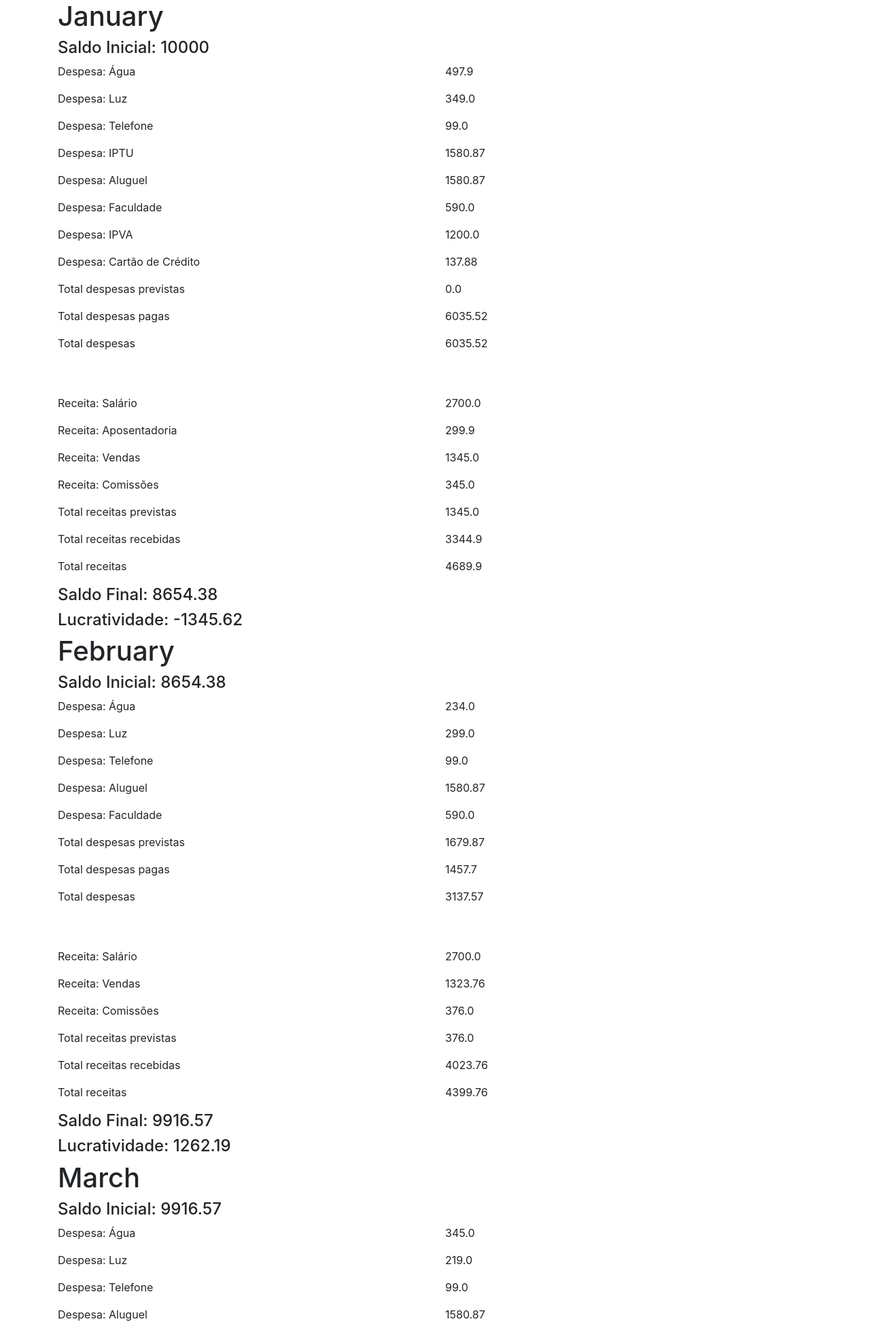
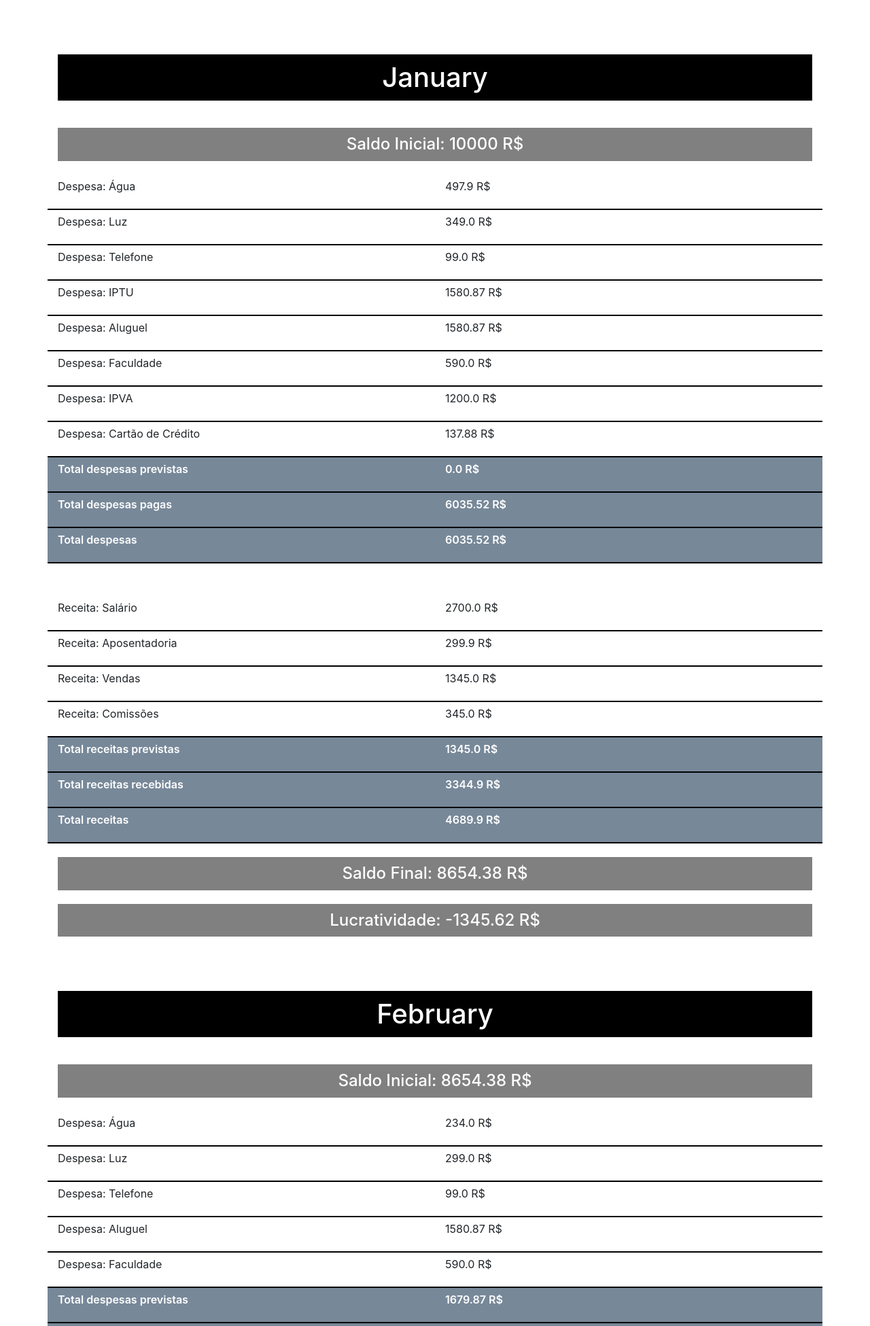
Before and after one commit to disilveira/trabalho-final-python, a Django app: page /app/exibir_fluxo in a window 1280 px wide. Shown: the top 1951 px of the page at 68% size. Run offline with Django 3.2, Linux system fonts and the light colour scheme; data comes from the database, SQL or seed files in the repository; some libraries are stand-ins or nearby versions.

Commit message:
melhorias no template de fluxo de caixa e correção no range de for loop de meses

```diff
--- a/app/templates/fluxo.html
+++ b/app/templates/fluxo.html
@@ -11,7 +11,7 @@
         <div>
             {% for mes in meses %}
                 <h1>{{mes.data}}</h1>
-                <h4>Saldo Inicial: {{mes.saldo_inicial}}</h4>
+                <h4>Saldo Inicial: {{mes.saldo_inicial}} R$</h4>
 
                 {% for gasto in mes.pagar.gastosClassificacao %}
                 <div class="row">
@@ -19,35 +19,35 @@
                         <p>Despesa: {{gasto.classificacao}}</p>
                     </div>
                     <div class="col-6">
-                        <p>{{gasto.soma}}</p>
+                        <p>{{gasto.soma}} R$</p>
                     </div>
                 </div>
                 {% endfor %}
 
-                <div class="row">
+                <div class="row totais">
                     <div class="col-6">
-                        <p>Total despesas previstas</p>
+                        <p class="total">Total despesas previstas</p>
                     </div>
                     <div class="col-6">
-                        <p>{{mes.pagar.somaPrevisto}}</p>
+                        <p class="total">{{mes.pagar.somaPrevisto}} R$</p>
                     </div>
                 </div>
 
-                <div class="row">
+                <div class="row totais">
                     <div class="col-6">
-                        <p>Total despesas pagas</p>
+                        <p class="total">Total despesas pagas</p>
                     </div>
                     <div class="col-6">
-                        <p>{{mes.pagar.somaRealizado}}</p>
+                        <p class="total">{{mes.pagar.somaRealizado}} R$</p>
                     </div>
                 </div>
 
-                <div class="row">
+                <div class="row totais">
                     <div class="col-6">
-                        <p>Total despesas</p>
+                        <p class="total">Total despesas</p>
                     </div>
                     <div class="col-6">
-                        <p>{{mes.pagar.somaMensal}}</p>
+                        <p class="total">{{mes.pagar.somaMensal}} R$</p>
                     </div>
                 </div>
 
@@ -59,40 +59,40 @@
                         <p>Receita: {{ganho.classificacao}}</p>
                     </div>
                     <div class="col-6">
-                        <p>{{ganho.soma}}</p>
+                        <p>{{ganho.soma}} R$</p>
                     </div>
                 </div>
                 {% endfor %}
 
-                <div class="row">
+                <div class="row totais">
                     <div class="col-6">
-                        <p>Total receitas previstas</p>
+                        <p class="total">Total receitas previstas</p>
                     </div>
                     <div class="col-6">
-                        <p>{{mes.receber.somaPrevisto}}</p>
+                        <p class="total">{{mes.receber.somaPrevisto}} R$</p>
                     </div>
                 </div>
 
-                <div class="row">
+                <div class="row totais">
                     <div class="col-6">
-                        <p>Total receitas recebidas</p>
+                        <p class="total">Total receitas recebidas</p>
                     </div>
                     <div class="col-6">
-                        <p>{{mes.receber.somaRecebido}}</p>
+                        <p class="total">{{mes.receber.somaRecebido}} R$</p>
                     </div>
                 </div>
 
-                <div class="row">
+                <div class="row totais">
                     <div class="col-6">
-                        <p>Total receitas</p>
+                        <p class="total">Total receitas</p>
                     </div>
                     <div class="col-6">
-                        <p>{{mes.receber.somaMensal}}</p>
+                        <p class="total">{{mes.receber.somaMensal}} R$</p>
                     </div>
                 </div>
 
-                <h4>Saldo Final: {{mes.saldo_final}} </h4>
-                <h4>Lucratividade: {{mes.lucro}}</h4>
+                <h4>Saldo Final: {{mes.saldo_final}} R$</h4>
+                <h4>Lucratividade: {{mes.lucro}} R$</h4>
 
             {% endfor %}
 
@@ -105,7 +105,42 @@
 
 	<style>
 
+        h1 {
+            font-size: 40px;
+            margin-top: 80px;
+            margin-bottom: 40px;
+            padding: 10px;
+            text-align: center;
+            background-color: black;
+            color: white;
+        }
 
+        h4 {
+            margin-top: 20px;
+            margin-bottom: 20px;
+            background-color: gray;
+            color: white;
+            font-size: 24px;
+            padding: 10px;
+            text-align: center;
+        }
+
+        .row {
+            padding-top: 5px;
+            padding-bottom: 5px;
+            border-bottom: 2px solid black;
+        }
+
+        .totais {
+            padding-top: 5px;
+            padding-bottom: 5px;
+            background-color: lightslategray;
+        }
+
+        .total {
+            font-weight: 600;
+            color: white;
+        }
 
 	</style>
 
--- a/app/views.py
+++ b/app/views.py
@@ -34,7 +34,7 @@ def exibir_fluxo(request):
 
     meses = []
 
-    for i in range(1, 6):
+    for i in range(1, 7):
 
         saldo_inicial = 10000 if i == 1 else mes['saldo_final']
 
```
